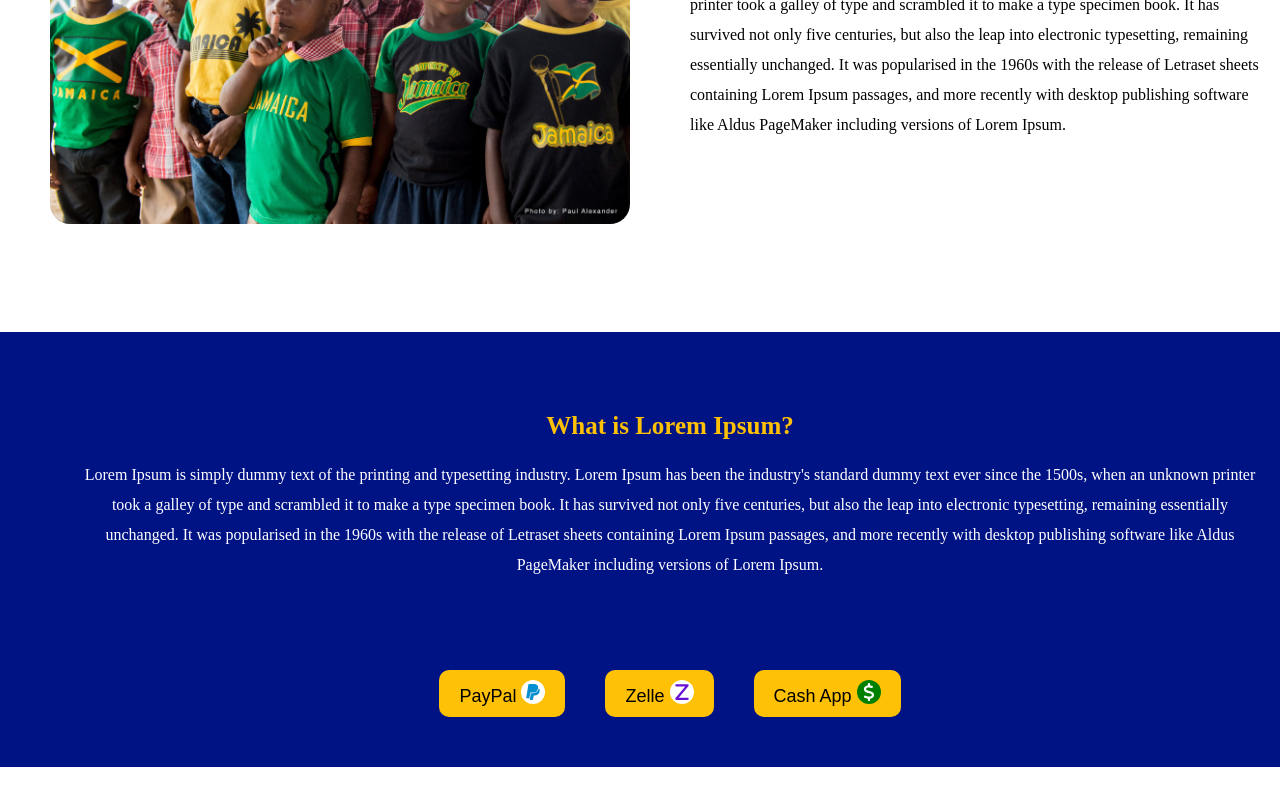
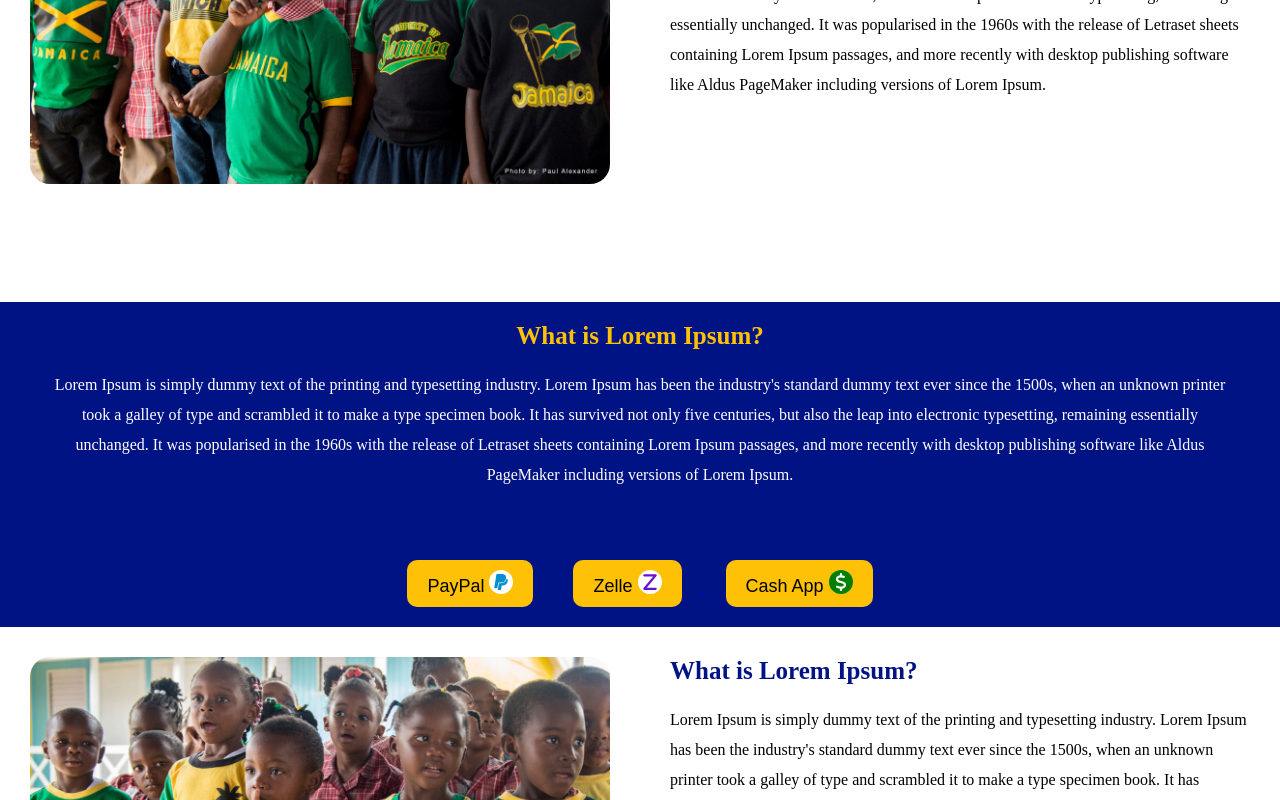
Before and after one commit to grant8827/A-Ray-of-Hope-Outreach-Ministries, a React (Create React App) app: page / in a window 1280 px wide. Shown: the part 2000-2800 px from the top of the page. Built offline with nearby package versions, Linux system fonts and the light colour scheme.

Commit message:
second commit

```diff
--- a/src/components/homePage/Bonner.jsx
+++ b/src/components/homePage/Bonner.jsx
@@ -3,20 +3,20 @@ import { Link } from 'react-router-dom';
 import { FontAwesomeIcon } from '@fortawesome/react-fontawesome';
 import {  faPaypal,  } from '@fortawesome/free-brands-svg-icons';
 import { faZ, faDollar } from '@fortawesome/free-solid-svg-icons'
-
+import '../styles.css';
 function Bonner() {
   return (
     <div>
-        <div style={{width:'100%', height:'100%', backgroundColor:'#001385', padding:'30px', textAlign:'center', margin:'0'}}>
+        <div className='bonner' style={{}}>
       <div style={{width:'auto', margin:'30px ', padding:'20px'}}>
       <h3 style={{fontSize:'25px', marginBottom:'20px'}}>What is Lorem Ipsum?</h3>
         <p style={{lineHeight:'30px', color:'white'}}>Lorem Ipsum is simply dummy text of the printing and typesetting industry. Lorem Ipsum has been the industry's standard dummy text ever since the 1500s, when an unknown printer took a galley of type and scrambled it to make a type specimen book. It has survived not only five centuries, but also the leap into electronic typesetting, remaining essentially unchanged. It was popularised in the 1960s with the release of Letraset sheets containing Lorem Ipsum passages, and more recently with desktop publishing software like Aldus PageMaker including versions of Lorem Ipsum.</p>
       </div>
 
       <div className='bonnerDonateBtn'>
-      <Link to="/donate"> <button style={{margin:'20px'}}>PayPal <FontAwesomeIcon style={{backgroundColor:'white', padding:'3px', width:"18PX", borderRadius:'50%', color:'#0790d0'}} icon={faPaypal} /></button></Link>
-      <Link to="/donate"><button style={{margin:'20px'}}>Zelle <FontAwesomeIcon style={{backgroundColor:'white', padding:'3px', width:"18PX", borderRadius:'50%', color:'#6911d2'}} icon={faZ} /></button></Link>
-      <Link to="/donate"> <button style={{margin:'20px'}}>Cash App <FontAwesomeIcon style={{backgroundColor:'green', color:'white', padding:'3px', width:"18PX", borderRadius:'50%'}} icon={faDollar} /></button></Link>
+      <Link to="/donate"> <button style={{}}>PayPal <FontAwesomeIcon style={{backgroundColor:'white', padding:'3px', width:"18PX", borderRadius:'50%', color:'#0790d0'}} icon={faPaypal} /></button></Link>
+      <Link to="/donate"><button style={{}}>Zelle <FontAwesomeIcon style={{backgroundColor:'white', padding:'3px', width:"18PX", borderRadius:'50%', color:'#6911d2'}} icon={faZ} /></button></Link>
+      <Link to="/donate"> <button style={{}}>Cash App <FontAwesomeIcon style={{backgroundColor:'green', color:'white', padding:'3px', width:"18PX", borderRadius:'50%'}} icon={faDollar} /></button></Link>
 
 
          </div>
--- a/src/components/styles.css
+++ b/src/components/styles.css
@@ -91,9 +91,8 @@ transition-delay: 0.3s;
     height: 100%;
     align-items: center;
      justify-content: center;
+   }
 
-
-   }
 .pagesLayoutContainer{
     width: 100%;
     height: 500px;
@@ -143,7 +142,6 @@ transition-delay: 0.3s;
     display:flex;
     justify-content: center;
 
-    margin: 20px;
 
   }
 
@@ -157,11 +155,25 @@ transition-delay: 0.3s;
   }
   /*bonner button styles*/
  .bonnerDonateBtn{
-  display: flex;
+
    justify-content: center;
-   margin: 50px 180px 0 180px;
+
  }
+ .bonnerDonateBtn button{
+  margin: 20px;
+  width: auto;
+  justify-content: left;
+  text-align: start;
+  align-items: center;
 
+ }
+.bonner{
+  width: 100%;
+   height:100% ;
+    background-Color:#001385;
+      text-Align:center;
+       margin:0;
+}
 
 
 
@@ -201,7 +213,7 @@ transition-delay: 0.3s;
     width:100%;
     height:100%;
     flex-direction: column;
-    margin: 20px;
+
   }
   .slideShow{
     margin: 0;
@@ -242,6 +254,7 @@ transition-delay: 0.3s;
   position: relative;
   top: 200px;
 
+  }
 
-  }
+
    }
```
